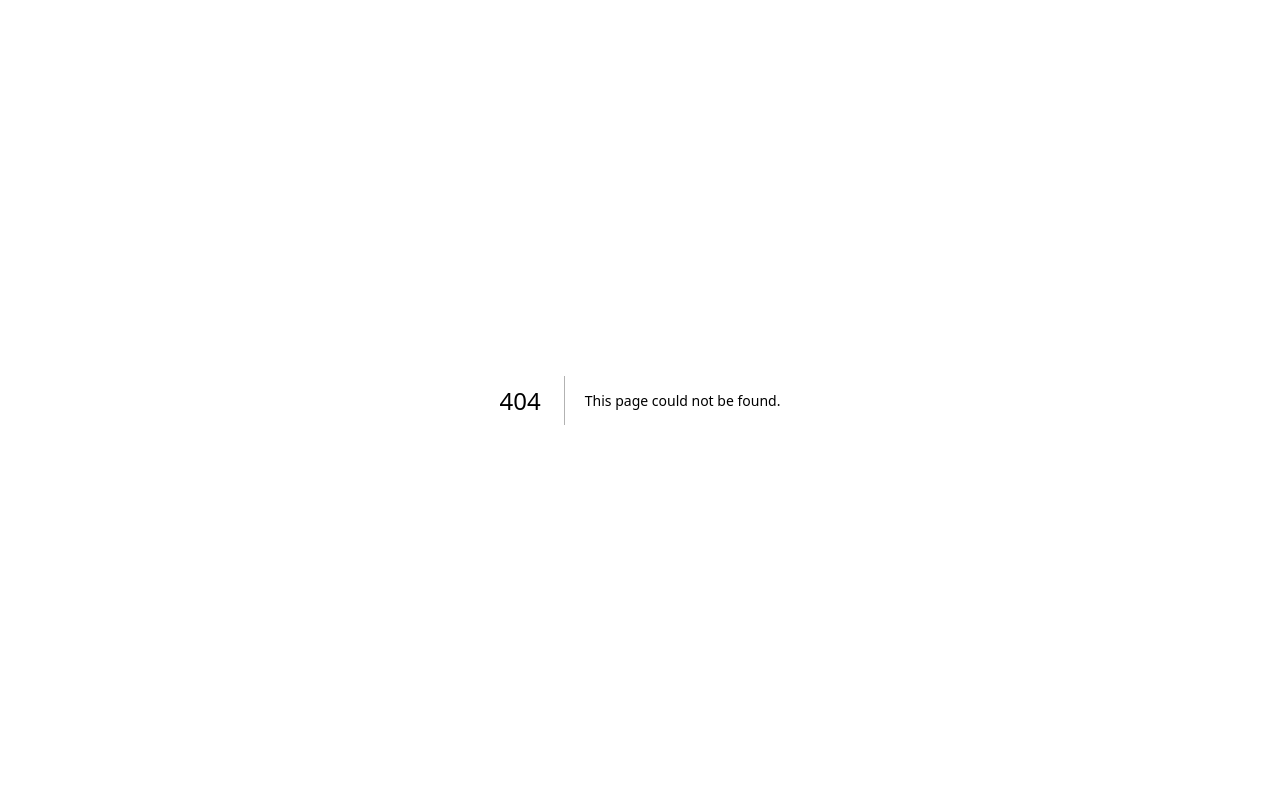
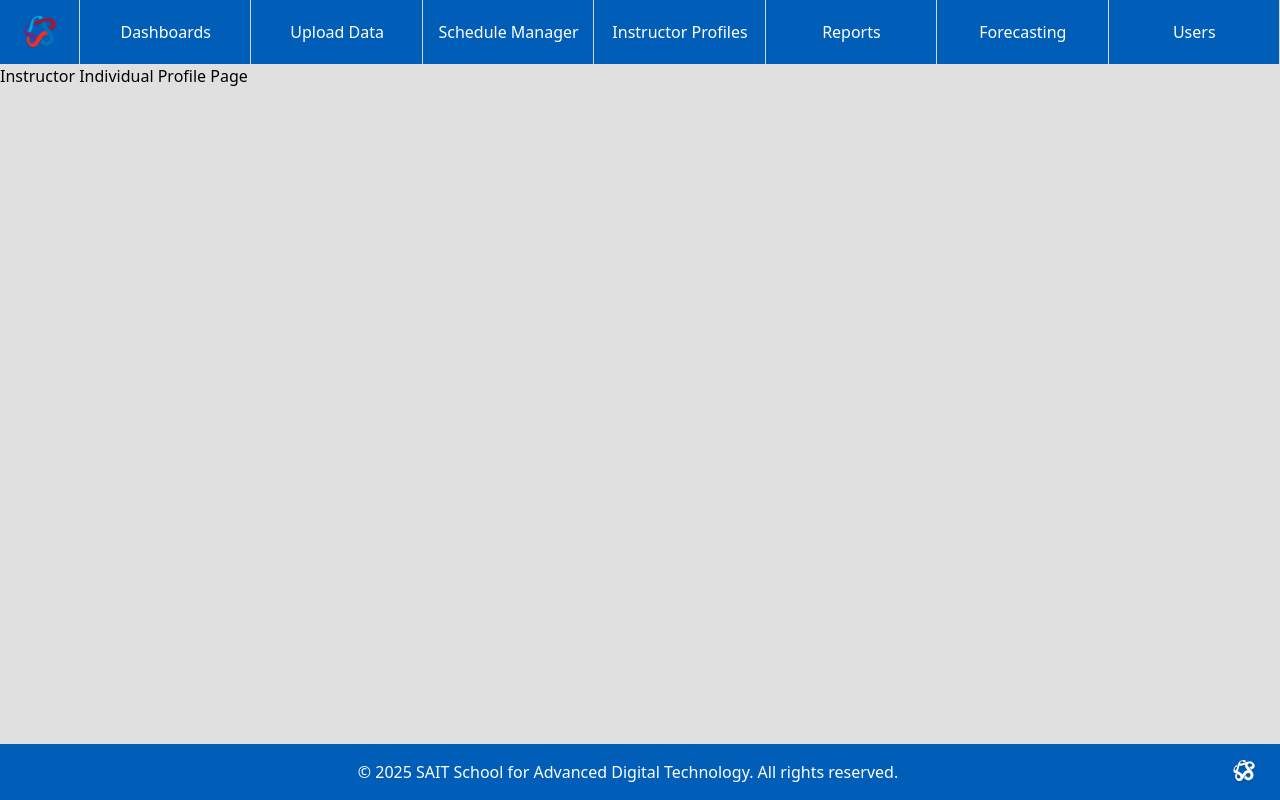
Before and after one commit to mlbrnm/sadt_scheduling_capstone, a Next.js app: page /Frontend/InstructorProfiles/IndividualProfile in a window 1280 px wide. Before the commit this address had no page. Built offline with nearby package versions, Linux system fonts and the light colour scheme; no server answers.

Commit message:
individual; instructor profile created page

```diff
--- /dev/null
+++ b/app/Frontend/InstructorProfiles/IndividualProfile/page.js
@@ -0,0 +1,11 @@
+'use client';
+import { useState, useEffect } from "react";
+import { supabase } from "../../supabaseClient";
+
+export default function IndivProfile() {
+    return (
+        <div>
+            <h1>Instructor Individual Profile Page</h1>
+        </div>
+    );
+}
```
